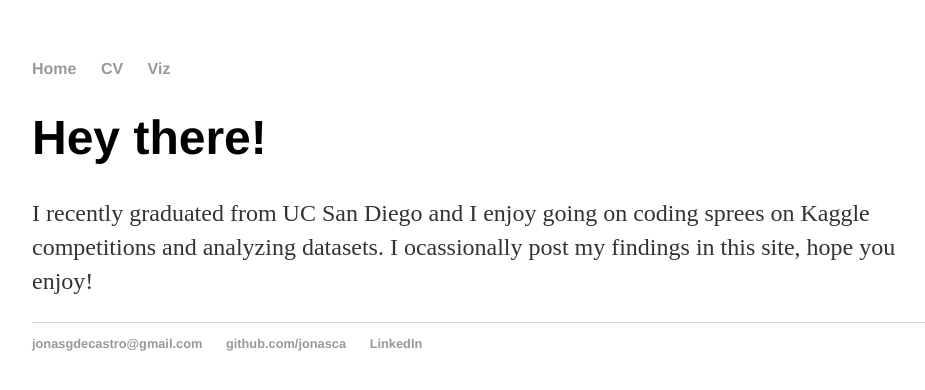
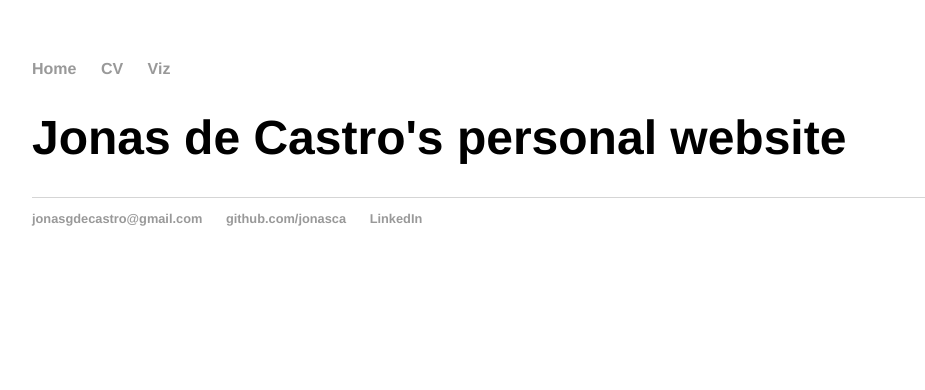
Before and after one commit to jonasca/jonasca.github.io, a Jekyll site: the page built from index.html, in a window 1280 px wide. Shown: the top 390 px of the page, without its empty margins (160-1085 px from the left). Built offline with Jekyll 4.4.1, drawn with Linux system fonts in a browser that asks for light colours.

Commit message:
Update index.html

```diff
--- a/index.html
+++ b/index.html
@@ -3,7 +3,6 @@ layout: default
 title: Jonas de Castro, Data Enthusiast
 ---
 <div class="blurb">
-	<h1>Hey there!</h1>
-	<p>I recently graduated from UC San Diego and I enjoy going on coding sprees on Kaggle competitions and analyzing datasets.
-	I ocassionally post my findings in this site, hope you enjoy!</p>
+	<h1>Jonas de Castro's personal website</h1>
+	<p></p>
 </div><!-- /.blurb -->
```
